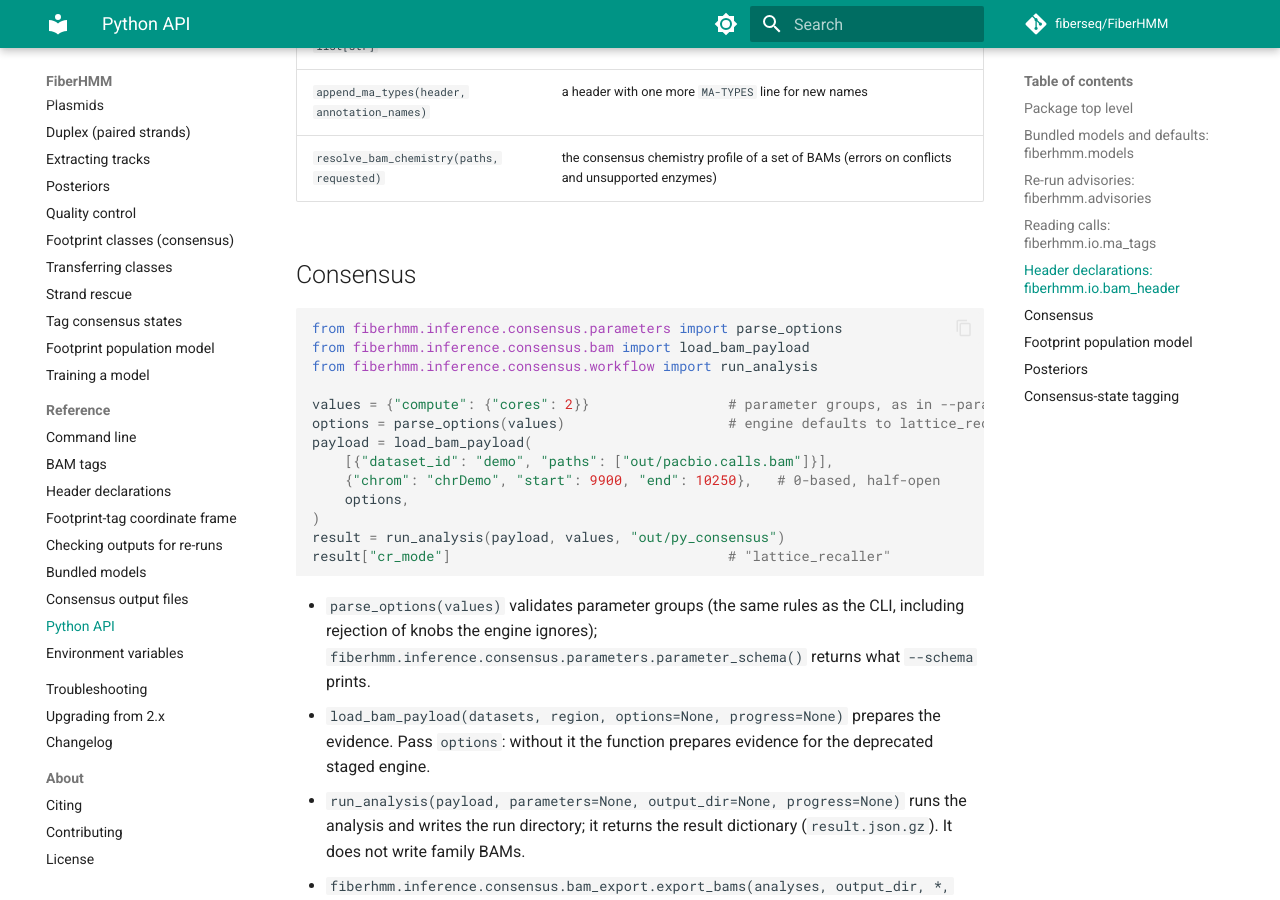
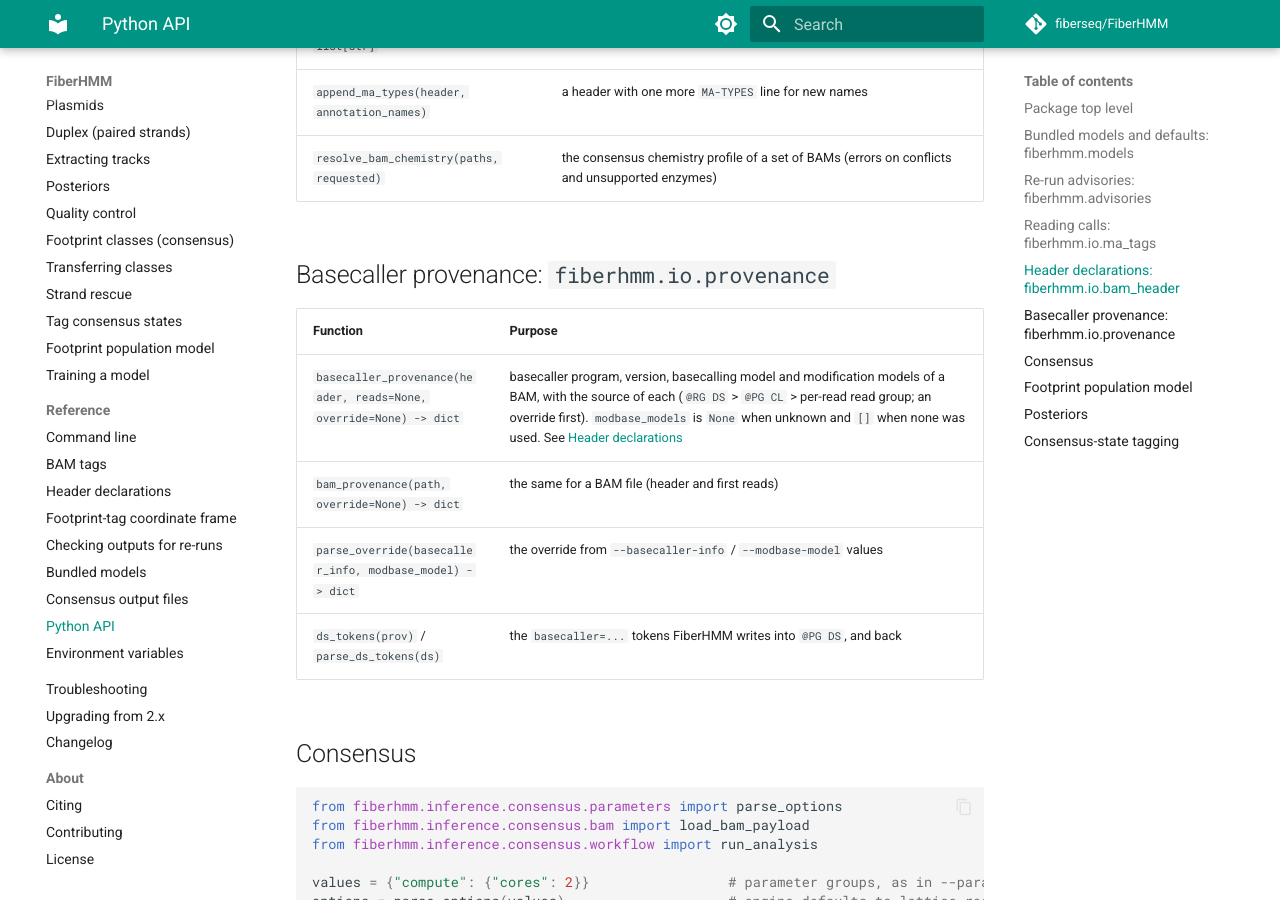
Before and after one commit to fiberseq/FiberHMM, an MkDocs documentation site: the page built from docs/reference/python-api.md, in a window 1280 px wide and 900 px high, scrolled down 2390 px. Built offline with MkDocs 1.6.1 and Material for MkDocs 9.7.7, drawn with Linux system fonts in a browser that asks for light colours; comment, search, counter and statistics services are not loaded.

Commit message:
docs(python-api): fiberhmm.io.provenance
Co-Authored-By: Claude Opus 5.5 (1M context) <noreply@anthropic.com>

````diff
--- a/docs/reference/python-api.md
+++ b/docs/reference/python-api.md
@@ -72,6 +72,15 @@ A complete example is in [Annotations and scores](../concepts/annotations.md#rea
 | `append_ma_types(header, annotation_names)` | a header with one more `MA-TYPES` line for new names |
 | `resolve_bam_chemistry(paths, requested)` | the consensus chemistry profile of a set of BAMs (errors on conflicts and unsupported enzymes) |
 
+## Basecaller provenance: `fiberhmm.io.provenance`
+
+| Function | Purpose |
+|---|---|
+| `basecaller_provenance(header, reads=None, override=None) -> dict` | basecaller program, version, basecalling model and modification models of a BAM, with the source of each (`@RG DS` > `@PG CL` > per-read read group; an override first). `modbase_models` is `None` when unknown and `[]` when none was used. See [Header declarations](headers.md#basecaller-provenance) |
+| `bam_provenance(path, override=None) -> dict` | the same for a BAM file (header and first reads) |
+| `parse_override(basecaller_info, modbase_model) -> dict` | the override from `--basecaller-info` / `--modbase-model` values |
+| `ds_tokens(prov)` / `parse_ds_tokens(ds)` | the `basecaller=...` tokens FiberHMM writes into `@PG DS`, and back |
+
 ## Consensus
 
 ```python
````
